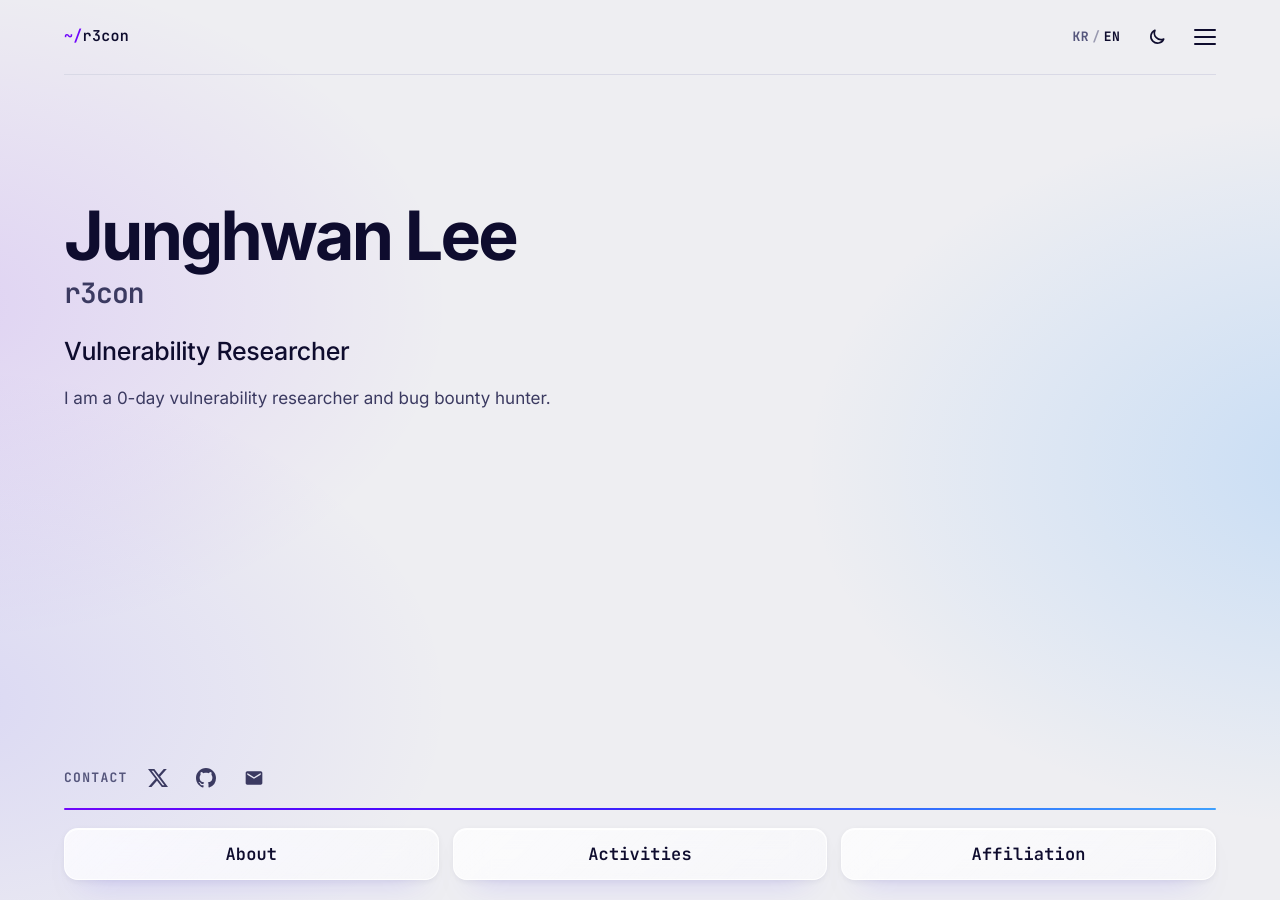
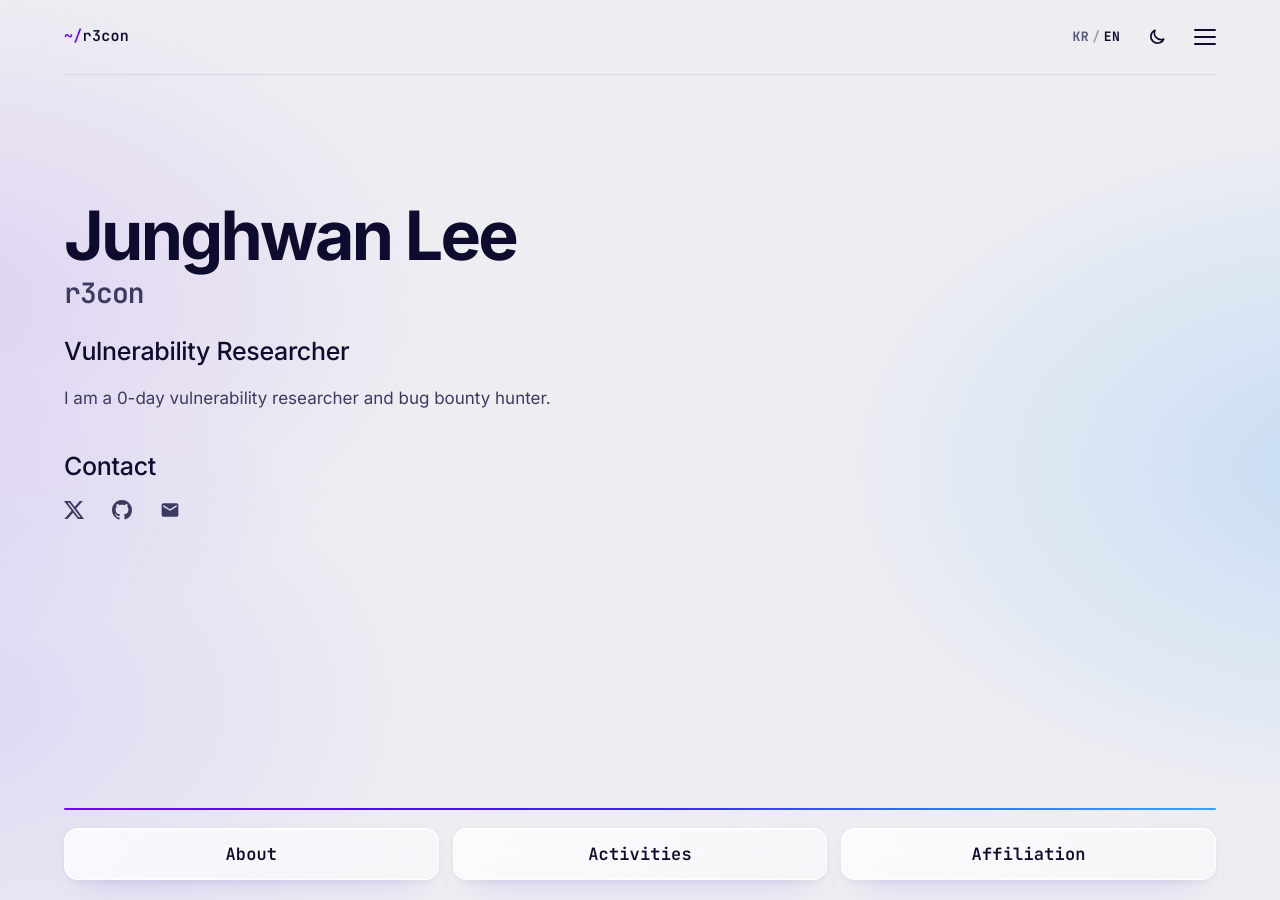
Before and after one commit to jhlee0507/jhlee0507.github.io, a Jekyll site: the page built from index.html, in a window 1280 px wide. Built offline with Jekyll 4.4.1, drawn with Linux system fonts in a browser that asks for light colours.

Commit message:
Move the main page contact logos under the introduction

```diff
--- a/_config.yml
+++ b/_config.yml
@@ -16,8 +16,8 @@ intro_ko:
 description: >-
   r3con is a vulnerability researcher and Sejong University undergraduate working on Windows kernel drivers.
   WhiteHat School 4th cohort.
-# Contact links, shown in a row under the bottom line of every page (on the main page, just above that
-# line), each as a logo. `icon` is x or github; `name` is what a screen reader says for the logo.
+# Contact links, each as a logo: in a row under the bottom line of every page, and on the main page under
+# the introduction instead. `icon` is x or github; `name` is what a screen reader says for the logo.
 # The email is written under `text` with no `url`: it is shown as an envelope that opens a new message
 # to that address.
 contact:
--- a/_includes/contact.html
+++ b/_includes/contact.html
@@ -1,7 +1,8 @@
 {%- comment -%}
   The contact row: a label and a logo per link. The email is an envelope that opens a new message.
+  With `variant="hero"` (the main page) the label is a heading in the size of the tagline, the logos under it.
 {%- endcomment -%}
-<div class="contact">
+<div class="contact{% if include.variant %} contact-{{ include.variant }}{% endif %}">
   <span class="contact-label" id="contact-label">{% include t.html en="Contact" ko="연락처" %}</span>
   <ul aria-labelledby="contact-label">
     {%- for item in site.contact %}
--- a/_includes/hero.html
+++ b/_includes/hero.html
@@ -10,4 +10,7 @@
     {%- endfor %}
   </div>
   {%- endif %}
+  {%- if site.contact.size > 0 %}
+  {% include contact.html variant="hero" %}
+  {%- endif %}
 </section>
--- a/_layouts/default.html
+++ b/_layouts/default.html
@@ -32,10 +32,6 @@
 <main id="main" class="wrap">
 {% if page.key == 'home' %}{% include hero.html %}{% endif %}
 {{ content }}
-{%- if page.key == 'home' and site.contact.size > 0 %}
-{%- comment %} on the main page the contact row sits just above the bottom line {% endcomment %}
-{% include contact.html %}
-{%- endif %}
 </main>
 
 <footer class="wrap">
--- a/assets/css/site.css
+++ b/assets/css/site.css
@@ -325,13 +325,16 @@ html[data-lang="ko"] .contact-label{letter-spacing:.01em}
 .contact a:focus-visible{outline-offset:2px}
 .contact svg{width:1.25rem;height:1.25rem;fill:currentColor}
 
-/* the main page: the name, the handle, the tagline and the introduction at the top left; the contact row is
-   pinned just above the bottom line, and under the line are glass buttons (one per page) */
-.page-home main{display:flex;flex-direction:column}
+/* the main page: the name, the handle, the tagline, the introduction and the contact logos at the top left;
+   at the foot of the page the bottom line and, under it, glass buttons (one per page) */
 .page-home .hero{padding-top:clamp(2.5rem,9vh,3.5rem);padding-bottom:2.5rem;border-bottom:0}
 @media (min-width:48rem){.page-home .hero{padding-top:clamp(3rem,10vh,5.5rem);padding-bottom:3rem}}
 @media (min-width:64rem){.page-home .hero{padding-top:clamp(3rem,14vh,9.5rem);padding-bottom:3.5rem}}
-.page-home main>.contact{margin-top:auto;padding-bottom:.5rem}
+/* contact on the main page: a heading set like the tagline, the logos under it */
+.contact-hero{display:block;margin-top:2.25rem}
+.contact-hero .contact-label{display:block;font-family:var(--sans);font-size:clamp(1.25rem,1.95vw,1.5625rem);line-height:1.45;font-weight:500;letter-spacing:-.012em;text-transform:none;color:var(--ink)}
+html[data-lang="ko"] .contact-hero .contact-label{letter-spacing:-.012em}
+.contact-hero ul{margin-top:.25rem}
 /* the same space above the line, under it and under the buttons */
 .page-home footer{min-height:0;padding:1.25rem 0 calc(1.25rem + env(safe-area-inset-bottom))}
 .home-nav{display:grid;grid-auto-flow:column;grid-auto-columns:minmax(0,1fr);gap:.5rem}
```
